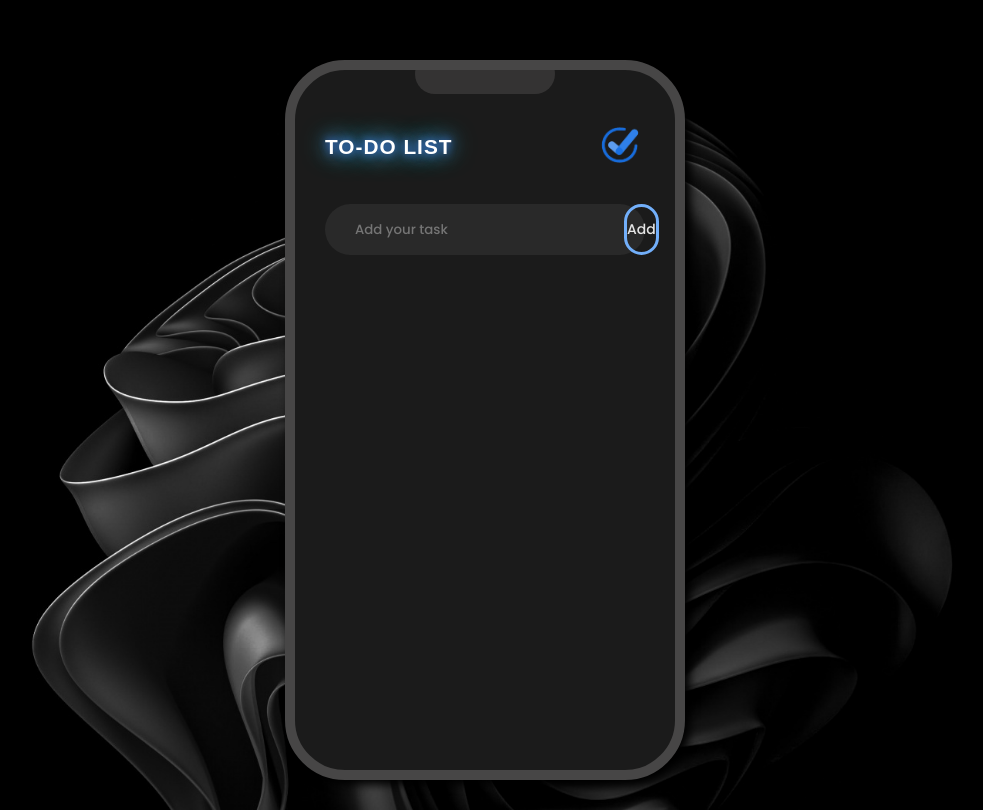
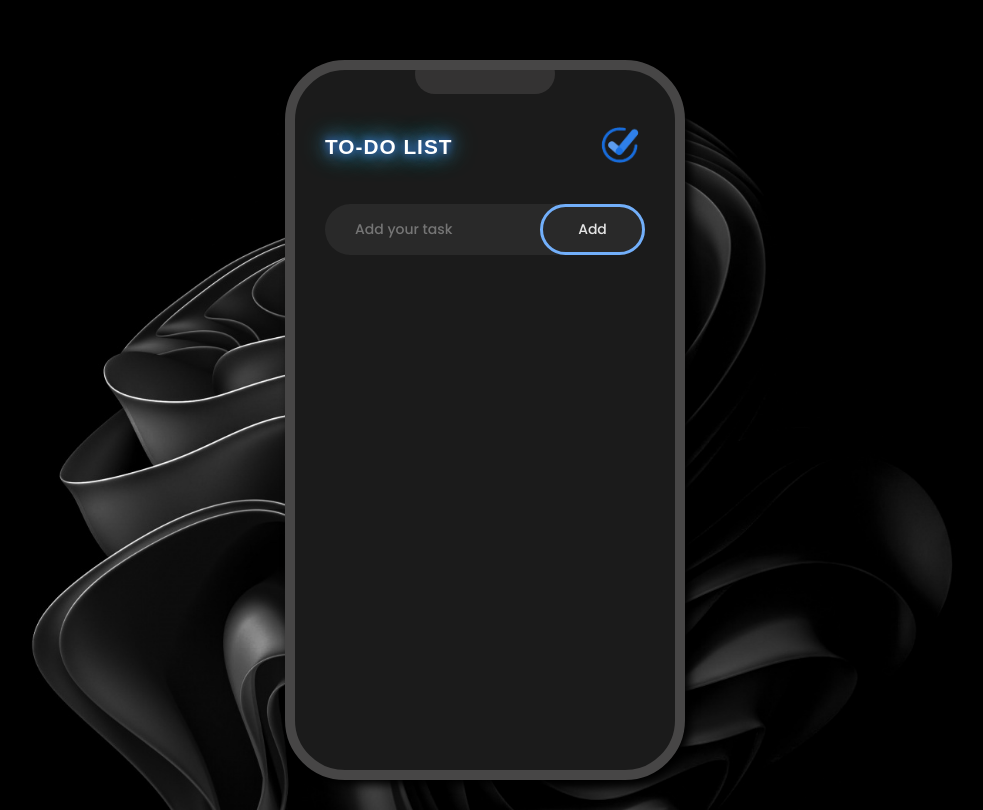
Before and after one commit to Yoonmyatsandi/To-do-list, a website: page index.html in a window 1280 px wide. Shown: the whole page, without its empty margins (155-1138 px from the left). Drawn offline with nearby package versions, Linux system fonts and the light colour scheme.

Commit message:
Update style.css

```diff
--- a/style.css
+++ b/style.css
@@ -1,10 +1,9 @@
-*{
-    margin : 0;
+* {
+  margin: 0;
   padding: 0;
-    font-family: 'Poppins', sans-serif;
+  font-family: "Poppins", sans-serif;
   box-sizing: border-box;
 }
-
 
 .box {
   width: 140px;
@@ -19,8 +18,7 @@
   margin-top: -100px;
 }
 
-
-.container{
+.container {
   width: 100%;
   min-height: 100vh;
   padding: 10px;
@@ -30,12 +28,11 @@
   object-fit: fill;
 }
 
-
 .to-do-list {
   width: 100%;
   max-width: 400px;
   height: 720px;
-    background-color: #1B1B1B;
+  background-color: #1b1b1b;
   padding: 40px 30px 70px;
   margin: 50px auto 20px;
   border-radius: 60px;
@@ -58,23 +55,26 @@
 .neon-text {
   font-size: 1.3rem;
   font-weight: bolder;
-    font-family: 'Arial', sans-serif;
+  font-family: "Arial", sans-serif;
   position: relative;
   text-align: left;
   color: #ffffff;
   text-transform: uppercase;
   font-weight: bold;
   letter-spacing: 1px;
-    text-shadow: 0 0 5px rgba(69, 131, 255, 0.9), 0 0 10px rgba(69, 159, 255, 0.9), 0 0 15px rgba(69, 255, 252, 0.9);
+  text-shadow: 0 0 5px rgba(69, 131, 255, 0.9), 0 0 10px rgba(69, 159, 255, 0.9),
+    0 0 15px rgba(69, 255, 252, 0.9);
   animation: neon 1.5s ease-in-out infinite alternate;
 }
 
 @keyframes neon {
   0% {
-        text-shadow: 0 0 5px rgba(69, 131, 255, 0.9), 0 0 10px rgba(69, 159, 255, 0.9), 0 0 15px rgba(69, 255, 252, 0.9);
+    text-shadow: 0 0 5px rgba(69, 131, 255, 0.9),
+      0 0 10px rgba(69, 159, 255, 0.9), 0 0 15px rgba(69, 255, 252, 0.9);
   }
   100% {
-        text-shadow: 0 0 10px rgba(69, 131, 255, 0.9), 0 0 20px rgba(69, 159, 255, 0.9), 0 0 30px rgba(69, 255, 252, 0.9);
+    text-shadow: 0 0 10px rgba(69, 131, 255, 0.9),
+      0 0 20px rgba(69, 159, 255, 0.9), 0 0 30px rgba(69, 255, 252, 0.9);
   }
 }
 
@@ -86,9 +86,8 @@
   vertical-align: middle;
 }
 
-
-.btn-neon{
-    border:none;
+.btn-neon {
+  border: none;
   outline: none;
   font-size: 14px;
   cursor: pointer;
@@ -97,43 +96,42 @@
   text-align: center;
   line-height: 45px;
   color: #e5e5e5;
-    border:3px solid rgb(114, 175, 250);
+  border: 3px solid rgb(114, 175, 250);
   width: 110px;
   transition: 1s;
-    transition-delay: .9s;
+  transition-delay: 0.9s;
   position: relative;
   display: inline-block;
 }
 
-.btn-neon:hover{
-    box-shadow: 0 0 10px rgb(114, 175, 250),
-                0 0 20px rgb(114, 175, 250),
+.btn-neon:hover {
+  box-shadow: 0 0 10px rgb(114, 175, 250), 0 0 20px rgb(114, 175, 250),
     0 0 60px rgb(114, 175, 250);
   background-color: rgb(114, 175, 250);
-    color:#ffffff;
+  color: #ffffff;
 }
 
-.btn-neon:hover polyline{
+.btn-neon:hover polyline {
   stroke-dashoffset: -360;
 }
 
-.btn-neon svg{
+.btn-neon svg {
   position: absolute;
-    top:0;
-    left:0;
-    right:0;
-    bottom:0;
+  top: 0;
+  left: 0;
+  right: 0;
+  bottom: 0;
   width: 100%;
   height: 100%;
 }
 
-.btn-neon svg polyline{
+.btn-neon svg polyline {
   fill: transparent;
   stroke: #ff6f61;
   stroke-width: 2px;
   stroke-dasharray: 40 460;
   stroke-dashoffset: 40;
-    transition:  .8s ease-in-out;
+  transition: 0.8s ease-in-out;
 }
 
 .row {
@@ -147,16 +145,44 @@
   margin-top: 45px;
 }
 
-input{
-    flex:1;
-    border:none;
-    outline:none;
+input {
+  flex: 1;
+  border: none;
+  outline: none;
   background: transparent;
   padding: 10px;
   font-weight: 14px;
-    color:rgb(255, 255, 255);
+  color: rgb(255, 255, 255);
 }
 
+.row input {
+  flex: 1;
+  border: none;
+  outline: none;
+  background: transparent;
+  padding: 10px;
+  font-size: 14px;
+  color: rgb(255, 255, 255);
+  width: 70%;
+}
+
+.row a.btn-neon {
+  border: none;
+  outline: none;
+  font-size: 14px;
+  cursor: pointer;
+  border-radius: 80px;
+  text-decoration: none;
+  text-align: center;
+  line-height: 45px;
+  color: #e5e5e5;
+  border: 3px solid rgb(114, 175, 250);
+  width: 35%;
+  transition: 1s;
+  transition-delay: 0.9s;
+  position: relative;
+  display: inline-block;
+}
 
 ul li {
   list-style: none;
@@ -177,11 +203,10 @@ ul li {
   box-shadow: inset 0 5px 10px 5px rgb(142 142 142 / 35%);
 }
 
-ul li.checked-item{
-    color:#11a64a;
+ul li.checked-item {
+  color: #11a64a;
   text-decoration: line-through;
 }
-
 
 ul li .complete-button,
 ul li .edit-button,
@@ -191,13 +216,10 @@ ul li .delete-button {
   padding: 7px 10px;
 }
 
-
 .button-group {
   display: flex;
   margin-top: 5px;
-
 }
-
 
 .button-group button {
   flex: 1;
@@ -209,39 +231,34 @@ ul li .delete-button {
   transition: background-color 0.3s, color 0.3s;
 }
 
-
 .button-group button:hover {
   background-color: #171717;
   color: #ffffff;
 }
 
-
 .complete-button {
   border-bottom-left-radius: 10px !important;
   border-top-left-radius: 10px !important;
   background-color: #292929;
-    border:1px solid black;
+  border: 1px solid black;
 }
-
 
 .edit-button {
   background-color: #292929;
-    border:1px solid black;
+  border: 1px solid black;
 }
 
 .delete-button {
   border-bottom-right-radius: 10px !important;
   border-top-right-radius: 10px !important;
   background-color: #292929;
-    border:1px solid black;
+  border: 1px solid black;
 }
-
 
 .date-time {
   font-size: 12px;
   text-align: right;
 }
-
 
 .line {
   width: 3px;
@@ -251,7 +268,6 @@ ul li .delete-button {
   flex-shrink: 0;
   box-shadow: 0 0 10px rgb(6, 6, 71), 0 0 20px rgb(0, 106, 255), 0 0 30px #00f;
 }
-
 
 .task-item::before {
   content: "";
@@ -271,3 +287,12 @@ ul li .delete-button {
   line-height: 30px;
   margin-top: 15px;
 }
+
+@media screen and (max-width: 768px) {
+  .to-do-list {
+    max-width: 300px;
+    height: auto;
+    margin: 20px auto;
+    padding: 20px 10px 40px;
+  }
+}
```
Lines whose indentation alone changed are shown as unchanged.
